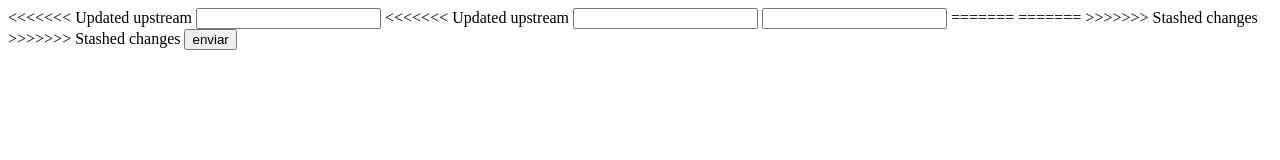
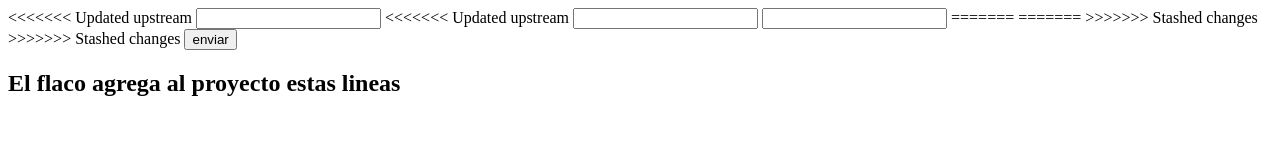
Before and after one commit to felipemanrique18/Hello-Word-Git, a plain HTML site: page index.html in a window 1280 px wide. Drawn offline with Linux system fonts and the light colour scheme.

Commit message:
El flaco agrego un titulo

```diff
--- a/index.html
+++ b/index.html
@@ -20,5 +20,8 @@
 		<input type="button" value="enviar">
 	</form>
 
+	<!-- el boton esta feo -->
+	<h2>El flaco agrega al proyecto estas lineas</h2>
+
 </body>
 </html>
```
